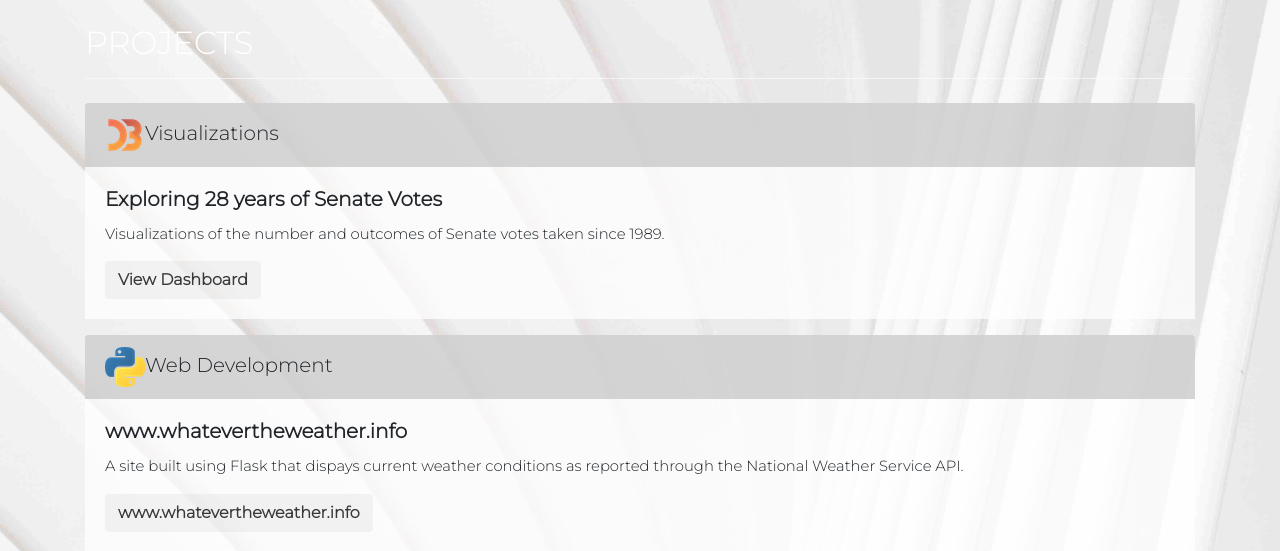
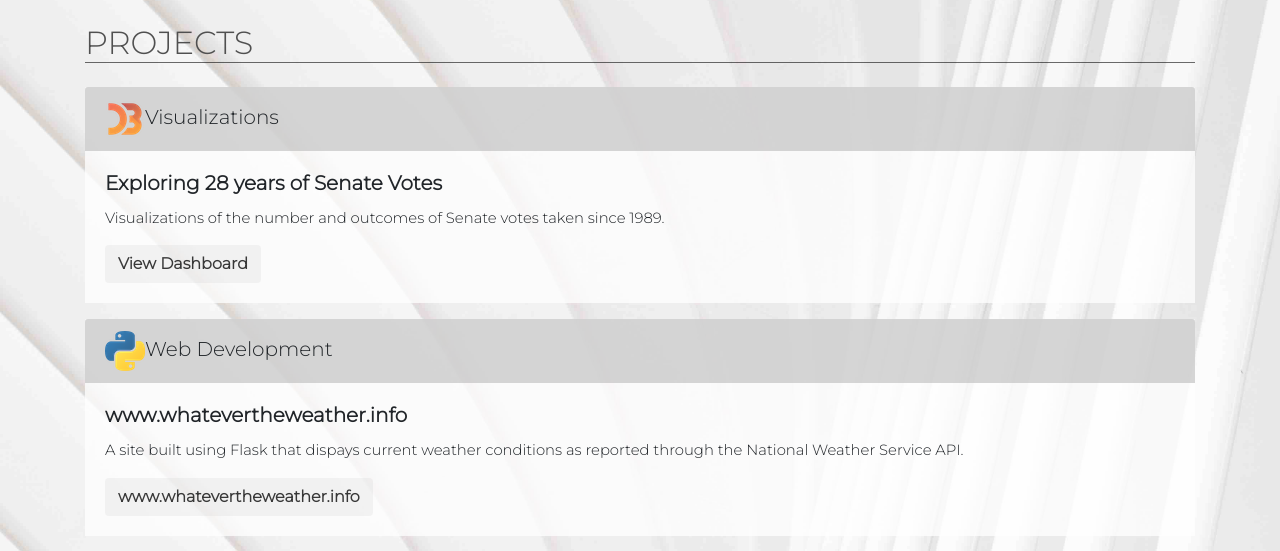
Before and after one commit to donehower/skd_site, a Flask app: page /projects in a window 1280 px wide. Shown: the part 45-596 px from the top of the page. Run offline with Flask 2, Linux system fonts and the light colour scheme; some libraries are stand-ins or nearby versions.

Commit message:
changed class for new theme

```diff
--- a/skd_site/templates/projects.html
+++ b/skd_site/templates/projects.html
@@ -4,8 +4,8 @@
 <div class="container">
   <!-- <div class="jumbotron" id="white_alpha"> -->
     <br>
-      <div class="headline">
-        <h2 class="light-headline">PROJECTS</h2>
+      <div class="headline-about">
+        <h2>PROJECTS</h2>
         <p></p>
       </div>
       <br>
```
